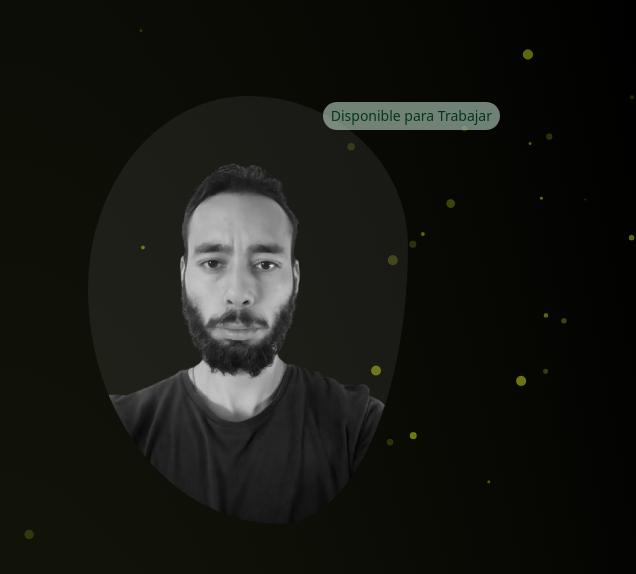
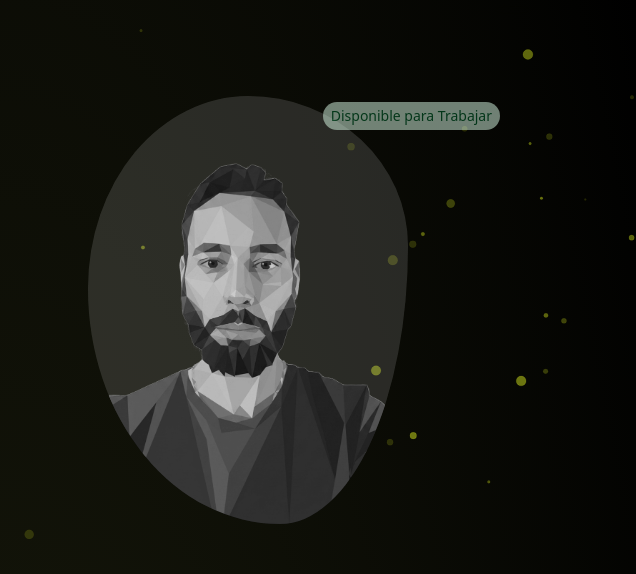
Before and after one commit to CanarioAlan/Portafolio, an Astro site: page / in a window 1280 px wide. Shown: the top 574 px of the page, 644-1280 px from the left. Built offline with nearby package versions, Linux system fonts and the light colour scheme; Astro itself is replaced by a stand-in of ours; a web font is replaced by a local one.

Commit message:
foto low poly agregada, hero modificado

```diff
--- a/src/components/Hero.astro
+++ b/src/components/Hero.astro
@@ -7,11 +7,16 @@ import Presentacion from "../components/Presentacion.astro";
   class="min-h-[calc(100vh-180px)] w-full py-5 sm:grid grid-cols-2 items-center justify-center"
 >
 <div class="relative">
-    <div class="w-60 h-70 mx-auto animate-blob overflow-hidden border-secundario/50 sm:w-80 sm:h-full">
+  <div class="group relative w-60 h-70 mx-auto animate-blob overflow-hidden border-secundario/50 sm:w-80 sm:h-full cursor-pointer">
     <img
       src="/miFoto.png"
-      alt="imagen secundaria"
+      alt="imagen principal del desarrollador Canario Alan"
       class="w-full h-full object-cover grayscale-100 bg-secundario/10"
+    />
+    <img
+      src="/mifoto-lowPoly.png"
+      alt="imagen secundaria  del desarrollador Canario Alan en low poly"
+      class="absolute inset-0 w-full h-full object-cover grayscale-100 bg-secundario/10 opacity-100 transition-opacity duration-500 ease-in-out group-hover:opacity-0"
     />
   </div>
   <a
```
Also changed, not shown: public/mifoto-lowPoly.png (added), src/assets/Github_dark.svg (deleted), src/assets/Github_light.svg (deleted), src/assets/background.svg (deleted), src/assets/gmail.svg (deleted). Lines whose indentation alone changed are shown as unchanged.
